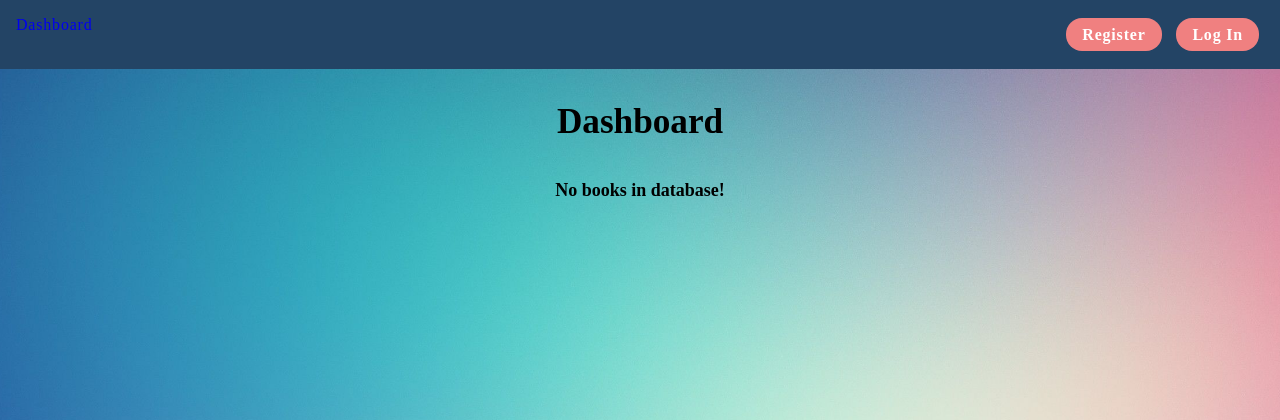
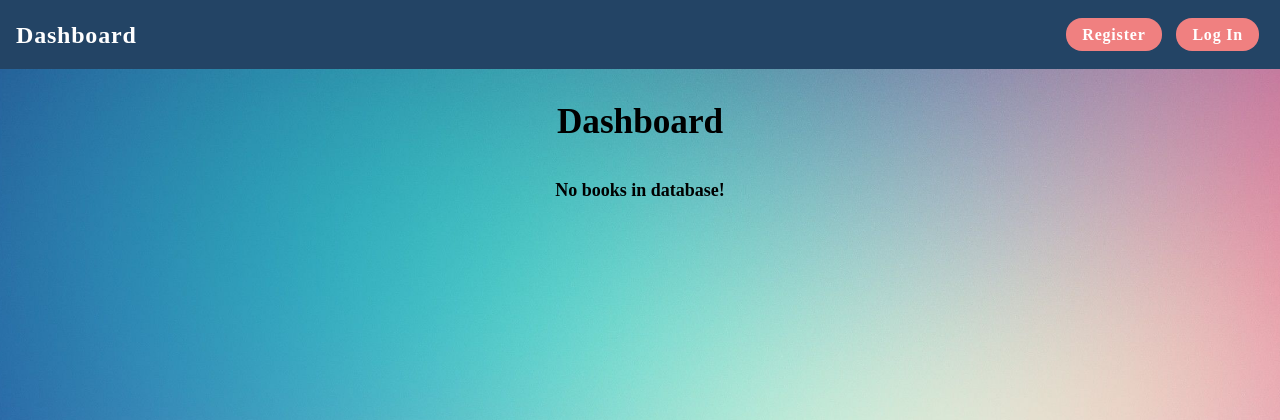
Before and after one commit to nikkivasilev/DJANGO-project-online_library, a Django app: page / in a window 1280 px wide. Shown: the top 420 px of the page. Run offline with Django 4.2, Linux system fonts and the light colour scheme.

Commit message:
fixed navigation bar

```diff
--- a/static/css/navigation.css
+++ b/static/css/navigation.css
@@ -8,6 +8,15 @@ nav.navbar {
   padding: 0.8rem 1rem;
   color: white;
 }
+#home-button {
+    list-style: none;
+    text-decoration: none;
+    align-self: center;
+    font-weight: bold;
+    font-size: 1.5rem;
+    color: white;
+}
+
 #site-header > nav > section.navbar-dashboard > a{
     list-style: none;
     text-decoration: none;
--- a/templates/base/base.html
+++ b/templates/base/base.html
@@ -10,8 +10,7 @@
 <body>
 <nav id="site-header" class="navbar">
     <section class="navbar-dashboard">
-                <a href="{% url 'index' %}">Dashboard</a>
-
+            <a id="home-button" href="{% url 'index' %}">Dashboard</a>
         {% if user.is_autenticated %}
             <div>
                 <span>Welcome, {{ user }}</span>
@@ -37,6 +36,5 @@
 </footer>
 
 
-
 </body>
 </html>
```
Lines whose indentation alone changed are shown as unchanged.
